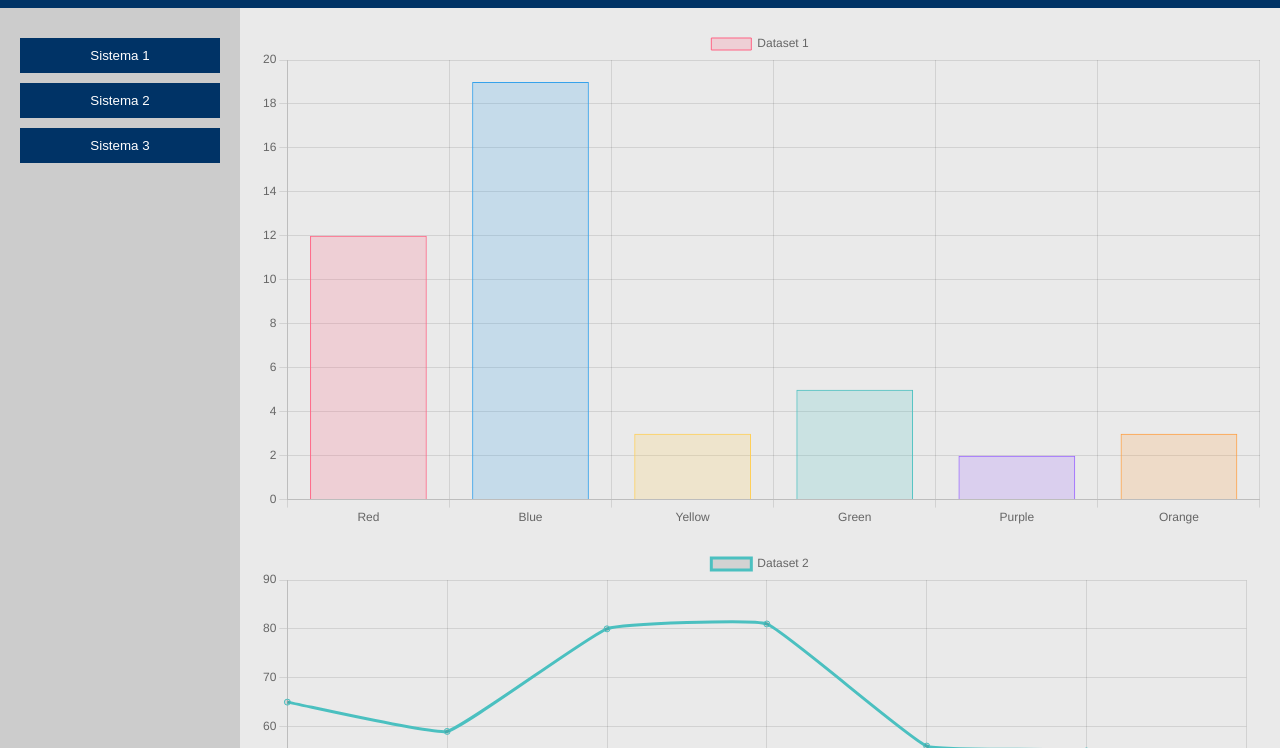
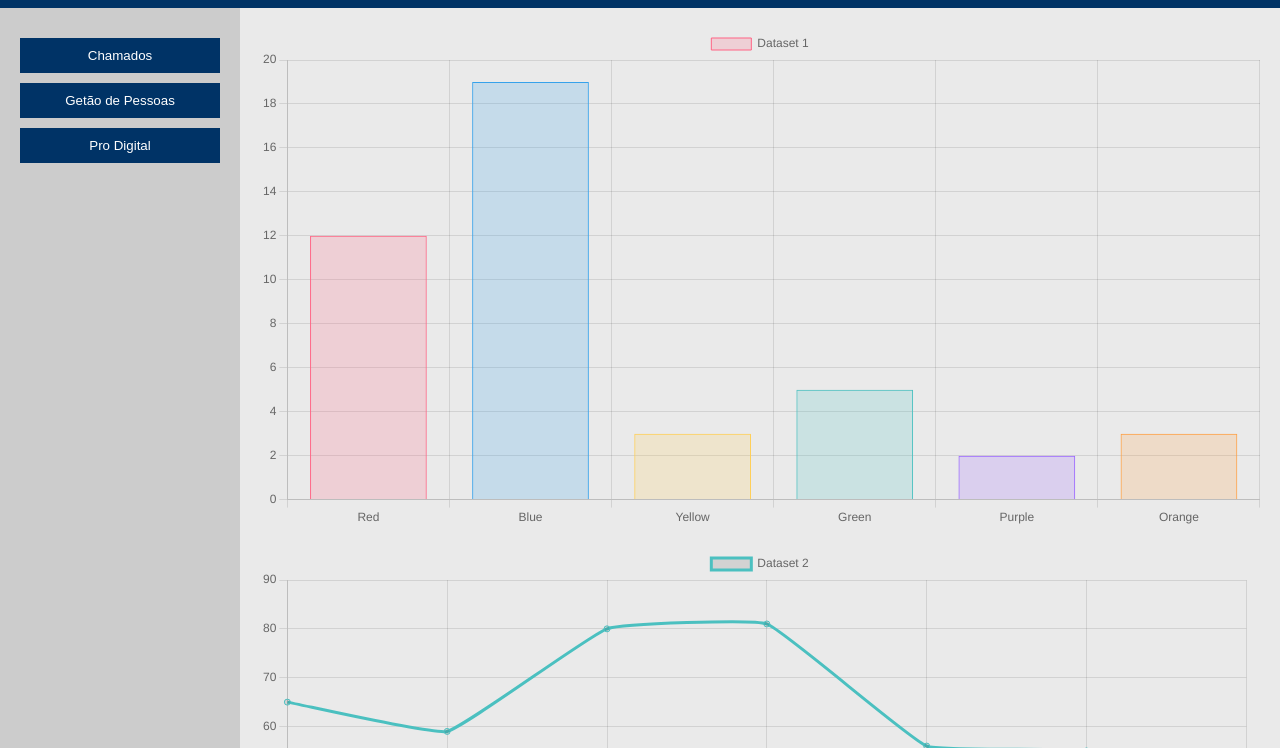
Before and after one commit to agenorcanuto/prodigital, a plain HTML site: page index.html in a window 1280 px wide. Shown: the part 52-800 px from the top of the page. Drawn offline with nearby package versions, Linux system fonts and the light colour scheme.

Commit message:
Update index.html

```diff
--- a/index.html
+++ b/index.html
@@ -21,9 +21,9 @@
     </header>
     <div class="container">
         <nav>
-            <button>Sistema 1</button>
-            <button>Sistema 2</button>
-            <button>Sistema 3</button>
+            <button>Chamados</button>
+            <button>Getão de Pessoas</button>
+            <button>Pro Digital</button>
             <!-- Adicione mais botões conforme necessário -->
         </nav>
         <main>
```
